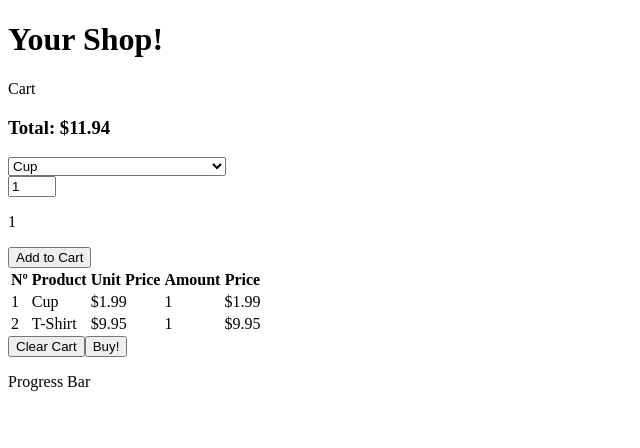
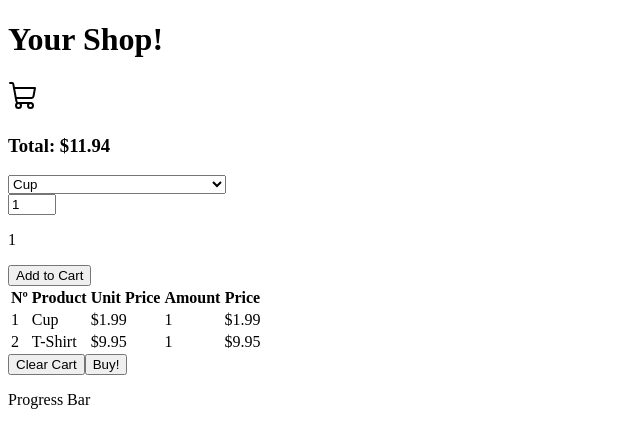
Before and after one commit to ViniciusLagoGehrke/bike_E-commerce, a React (Vite) app: page / in a window 1280 px wide. Shown: the top 448 px of the page, without its empty margins (0-640 px from the left). Built offline with nearby package versions, Linux system fonts and the light colour scheme.

Commit message:
refactor Header & ProductForm

```diff
--- a/src/components/App.tsx
+++ b/src/components/App.tsx
@@ -1,7 +1,6 @@
 import { useState } from 'react'
-import ProductList from './ProductList'
-import QuantitySelector from './QuantitySelector'
-import Button from './Button'
+import Header from './Header'
+import ProductForm from './ProductForm'
 import Cart from './Cart'
 import { ProductType } from '../types'
 import products from '../../data/products.json'
@@ -51,38 +50,20 @@ function App() {
   return (
     <div className="bg-white">
       <div className="mx-auto flex h-screen max-w-7xl flex-col px-4 sm:px-6 lg:px-8">
-        <div className="relative flex flex-auto">
-          <div className="flex flex-auto flex-col">
-            <header className="flex">
-              <h1 className="flex-auto bg-blue-300 px-2 pb-2 text-2xl font-bold tracking-tight text-gray-900 sm:text-4xl">
-                Your Shop!
-              </h1>
-              <aside
-                className="flex items-center justify-around bg-blue-600 sm:w-80"
-                onClick={toggleCart}
-              >
-                <div>Cart</div>
-                <div>
-                  <h3 className="font-bold">Total: ${calculateTotal()}</h3>
-                </div>
-              </aside>
-            </header>
-            <div className="relative flex flex-auto">
-              <main className="flex-auto bg-green-300 py-2">
-                <form className="flex flex-wrap" onSubmit={handleAddToCart}>
-                  <ProductList list={products} handleChange={handleChange} />
-                  <QuantitySelector
-                    currentAmount={quantity}
-                    maxAmount={selected?.maxAmount}
-                    handleAmountChange={handleAmountChange}
-                  />
-                  {selected ? <p>{selected.productName}</p> : null}
-                  <p>{quantity}</p>
-                  <Button title="Add to Cart" />
-                </form>
-              </main>
-              <Cart isCartClosed={isCartClosed} items={cartItems} />
-            </div>
+        <div className="relative flex flex-auto flex-col">
+          <Header toggle={toggleCart} totalAmount={calculateTotal()} />
+          <div className="relative flex flex-auto">
+            <main className="flex-auto py-2">
+              <ProductForm
+                products={products}
+                quantity={quantity}
+                selected={selected}
+                handleAddToCart={handleAddToCart}
+                handleChange={handleChange}
+                handleAmountChange={handleAmountChange}
+              />
+            </main>
+            <Cart isCartClosed={isCartClosed} items={cartItems} />
           </div>
         </div>
         <footer className="flex h-14 items-center justify-center bg-orange-300">
--- a/src/components/Cart/Cart.tsx
+++ b/src/components/Cart/Cart.tsx
@@ -31,7 +31,7 @@ function Cart({ isCartClosed, items }: CartProps) {
     <aside
       className={`${
         isCartClosed ? 'hidden' : 'absolute'
-      } right-0 flex h-full w-full flex-col justify-between bg-pink-300 sm:w-80`}
+      } right-0 flex h-full w-full flex-col justify-between sm:w-80`}
     >
       {items ? (
         <table className="mx-auto mt-2 table w-full table-auto px-2 sm:text-base">
--- /dev/null
+++ b/src/components/Header/Header.tsx
@@ -0,0 +1,27 @@
+import { ShoppingCart } from './ShoppingCart'
+type HeaderProps = {
+  toggle: () => void
+  totalAmount: number
+}
+
+function Header({ toggle, totalAmount }: HeaderProps) {
+  return (
+    <header className="flex">
+      <h1 className="flex-auto px-2 pb-2 text-2xl font-bold tracking-tight text-gray-900 sm:text-4xl">
+        Your Shop!
+      </h1>
+      <aside
+        className="flex items-center justify-around sm:w-40"
+        onClick={toggle}
+        data-TestId="shopping-cart-toggle"
+      >
+        <div>{ShoppingCart}</div>
+        <div>
+          <h3 className="font-bold">Total: ${totalAmount}</h3>
+        </div>
+      </aside>
+    </header>
+  )
+}
+
+export default Header
--- /dev/null
+++ b/src/components/Header/ShoppingCart.tsx
@@ -0,0 +1,46 @@
+export const ShoppingCart = (
+  <svg
+    width="2rem"
+    height="2rem"
+    xmlns="http://www.w3.org/2000/svg"
+    viewBox="0 0 256 256"
+  >
+    <rect width="256" height="256" fill="none" />
+    <path
+      d="M180,184H83.17a16,16,0,0,1-15.74-13.14L41.92,30.57A8,8,0,0,0,34.05,24H16"
+      fill="none"
+      stroke="currentColor"
+      strokeLinecap="round"
+      strokeLinejoin="round"
+      strokeWidth="16"
+    />
+    <circle
+      cx="84"
+      cy="204"
+      r="20"
+      fill="none"
+      stroke="currentColor"
+      strokeLinecap="round"
+      strokeLinejoin="round"
+      strokeWidth="16"
+    />
+    <circle
+      cx="180"
+      cy="204"
+      r="20"
+      fill="none"
+      stroke="currentColor"
+      strokeLinecap="round"
+      strokeLinejoin="round"
+      strokeWidth="16"
+    />
+    <path
+      d="M62.55,144H188.1a16,16,0,0,0,15.74-13.14L216,64H48"
+      fill="none"
+      stroke="currentColor"
+      strokeLinecap="round"
+      strokeLinejoin="round"
+      strokeWidth="16"
+    />
+  </svg>
+)
--- /dev/null
+++ b/src/components/Header/index.ts
@@ -0,0 +1,3 @@
+import Header from './Header'
+
+export default Header
--- /dev/null
+++ b/src/components/ProductForm/ProductForm.tsx
@@ -0,0 +1,42 @@
+import ProductList from '../ProductList'
+import QuantitySelector from '../QuantitySelector'
+import Button from '../Button'
+import { ProductType } from '../../types'
+
+type ProductFormPros = {
+  products: ProductType[]
+  quantity: number
+  selected: ProductType | null
+  handleAddToCart: React.FormEventHandler<HTMLFormElement>
+  handleChange: (event: React.ChangeEvent<HTMLSelectElement>) => void
+  handleAmountChange: (newAmount: number) => void
+}
+
+function ProductForm({
+  products,
+  quantity,
+  selected,
+  handleAddToCart,
+  handleChange,
+  handleAmountChange
+}: ProductFormPros) {
+  return (
+    <form
+      data-TestId="product-form"
+      className="flex flex-wrap"
+      onSubmit={handleAddToCart}
+    >
+      <ProductList list={products} handleChange={handleChange} />
+      <QuantitySelector
+        currentAmount={quantity}
+        maxAmount={selected?.maxAmount}
+        handleAmountChange={handleAmountChange}
+      />
+      {selected ? <p>{selected.productName}</p> : null}
+      <p>{quantity}</p>
+      <Button title="Add to Cart" />
+    </form>
+  )
+}
+
+export default ProductForm
--- /dev/null
+++ b/src/components/ProductForm/index.ts
@@ -0,0 +1,3 @@
+import ProductForm from './ProductForm'
+
+export default ProductForm
```
Also changed, not shown: 2 other files (tests, documents, lock files or other folders).
